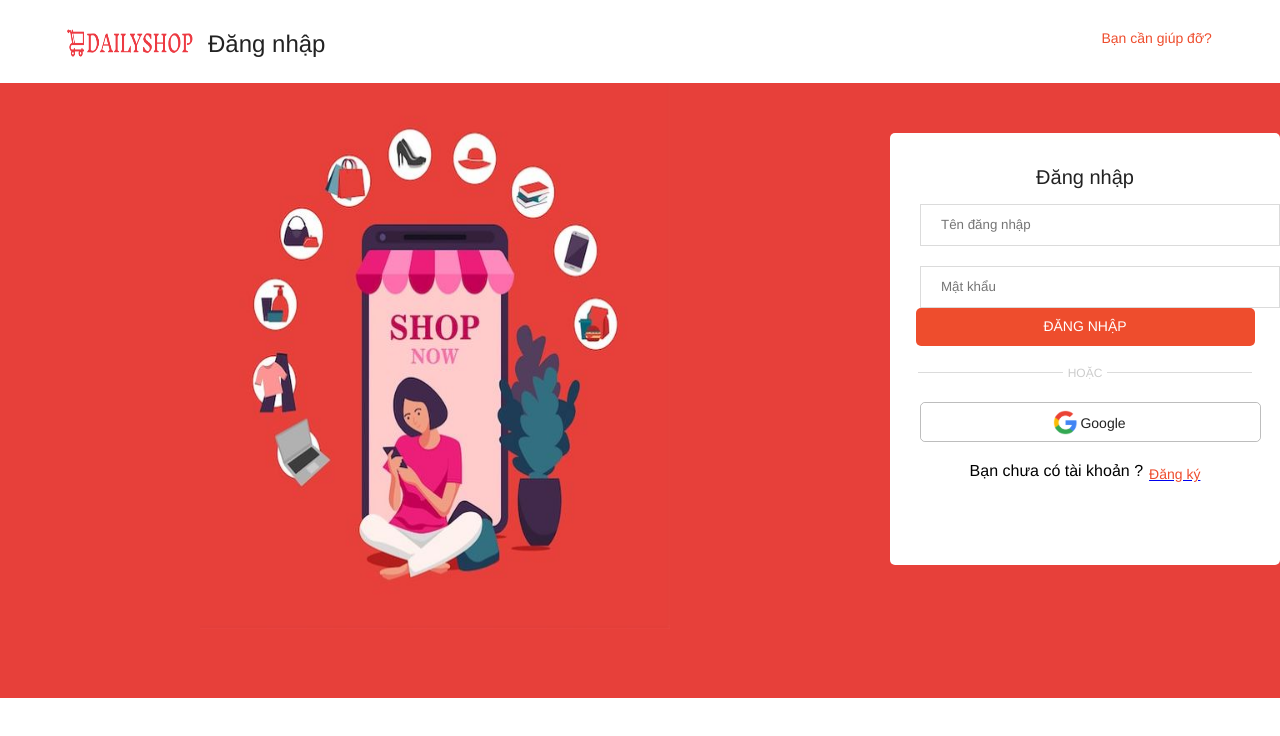
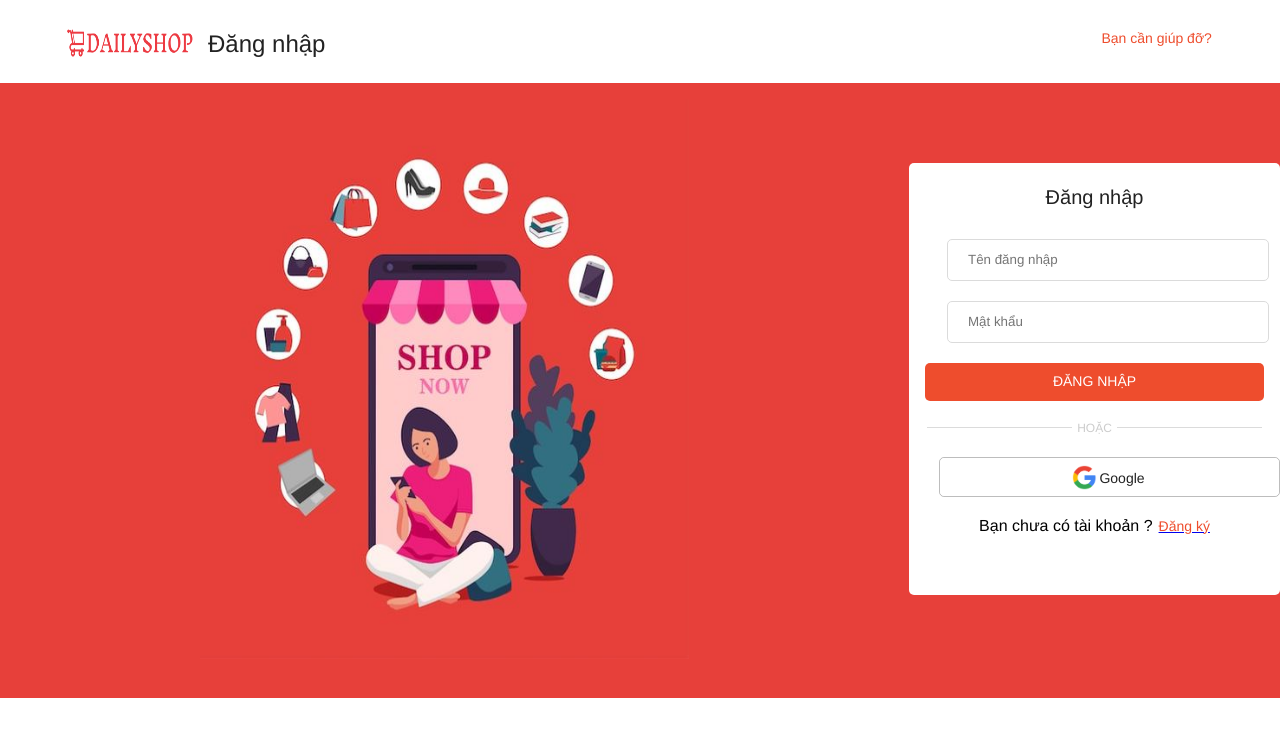
Before and after one commit to BuiLongCuong/MD6-DailyShop-FrontEnd2, a React (Create React App) app: page /login in a window 1280 px wide. Shown: the top 736 px of the page. Built offline with nearby package versions, Linux system fonts and the light colour scheme.

Commit message:
fix giao diện đk đn

```diff
--- a/src/pages/Security/Customer/Login/Login.css
+++ b/src/pages/Security/Customer/Login/Login.css
@@ -19,11 +19,11 @@
     background-color: #e7403a;
 }
 
-/*.footer {*/
-/*    height: 48px;*/
-/*    width: 100%;*/
-/*    background-color: blueviolet;*/
-/*}*/
+.footerLogin {
+    height: 48px;
+    width: 100%;
+    /*background-color: blueviolet;*/
+}
 
 .headerLogin .headerDetail {
     width: 1153px;
@@ -87,13 +87,14 @@
     justify-content: center;
 }
 
-.intro {
+.introLogin {
     font-weight: 400;
     font-size: 20px;
     line-height: 24px;
     color: #222222;
     font-family: "Helvetica Neue", Helvetica, Arial, 文泉驛正黑, "WenQuanYi Zen Hei", "Hiragino Sans GB", "儷黑 Pro", "LiHei Pro", "Heiti TC", 微軟正黑體, "Microsoft JhengHei UI", "Microsoft JhengHei", sans-serif;
-    margin-top: 31.6px;
+    margin-top: 21.6px;
+    margin-bottom: 15px;
 }
 
 .usernameLogin {
@@ -101,7 +102,7 @@
     /*justify-content: center;*/
     margin-top: 20px;
     border-radius: 5px 5px 5px 5px;
-    margin-left: 30px;
+    margin-left: 38px;
 }
 
 .passwordLogin {
@@ -109,7 +110,7 @@
     /*justify-content: center;*/
     margin-top: 20px;
     border-radius: 5px 5px 5px 5px;
-    margin-left: 30px;
+    margin-left: 38px;
 }
 
 .main1 .content .background {
@@ -117,6 +118,7 @@
     width: 560px;
     background-color: orange;
     margin-left: 200px;
+    margin-top: 60px;
 }
 
 .main1 .content .background img {
@@ -130,20 +132,23 @@
     background-color: white;
     margin-left: 220px;
     border-radius: 5px 5px 5px 5px;
+    margin-top: 60px;
 }
 
 .row2 .usernameLogin input {
     height: 40px;
-    width: 338px;
+    width: 300px;
     padding-left: 20px;
     border: 1px solid #dbdbdb;
+    border-radius: 5px 5px 5px 5px;
 }
 
 .row2 .passwordLogin input {
     height: 40px;
-    width: 338px;
+    width: 300px;
     padding-left: 20px;
     border: 1px solid #dbdbdb;
+    border-radius: 5px 5px 5px 5px;
 }
 
 .row2 .usernameLogin .validate p {
@@ -155,7 +160,7 @@
 
 
 .buttonLogin {
-    /*margin-top: 20px;*/
+    margin-top: 20px;
     display: flex;
     justify-content: center;
     border: none;
@@ -262,6 +267,6 @@
     line-height: 17px;
     color: #ee4d2d;
     font-family: "Helvetica Neue", Helvetica, Arial, 文泉驛正黑, "WenQuanYi Zen Hei", "Hiragino Sans GB", "儷黑 Pro", "LiHei Pro", "Heiti TC", 微軟正黑體, "Microsoft JhengHei UI", "Microsoft JhengHei", sans-serif;;
-    margin-top: 4.5px;
+    margin-top: 1px;
     padding-left: 6px;
 }
--- a/src/pages/Security/Customer/Login/Login.js
+++ b/src/pages/Security/Customer/Login/Login.js
@@ -66,7 +66,7 @@ export default function Login() {
                     </div>
                     <div className="Login">
                         <div className="row1">
-                            <div className="intro">
+                            <div className="introLogin">
                                 <p>Đăng nhập</p>
                             </div>
                         </div>
@@ -131,7 +131,7 @@ export default function Login() {
                         </div>
                     </div>
                 </div>
-                <div className="footer"></div>
+                <div className="footerLogin"></div>
             </div>
         </>
     )
--- a/src/pages/Security/Customer/Register/Register.css
+++ b/src/pages/Security/Customer/Register/Register.css
@@ -79,6 +79,7 @@
     background-color: white;
     margin-left: 220px;
     border-radius: 20px 20px 20px 20px;
+    margin-top: 80px;
 }
 
 .main2 .content {
@@ -98,8 +99,8 @@
     line-height: 24px;
     color: #222222;
     font-family: "Helvetica Neue", Helvetica, Arial, 文泉驛正黑, "WenQuanYi Zen Hei", "Hiragino Sans GB", "儷黑 Pro", "LiHei Pro", "Heiti TC", 微軟正黑體, "Microsoft JhengHei UI", "Microsoft JhengHei", sans-serif;
-    margin-top: 31.6px;
-
+    margin-top: 28.6px;
+    margin-bottom: 35px;
 }
 
 .acc {
@@ -113,6 +114,7 @@
 }
 .usernameOfRegister {
     margin-left: 35px;
+    margin-bottom: 20px;
 }
 
 .passwordOfRegister {
@@ -165,30 +167,30 @@
     margin-left: 35px;
 }
 
-.row2 .acc .usernameRegister input {
-    width: 140px;
-    margin-left: 20px;
-}
+/*.row2 .acc .usernameRegister input {*/
+/*    width: 140px;*/
+/*    margin-left: 20px;*/
+/*}*/
 
-.row2 .acc .passwordRegister input {
-    width: 140px;
-    margin-right: 20px;
-}
+/*.row2 .acc .passwordRegister input {*/
+/*    width: 140px;*/
+/*    margin-right: 20px;*/
+/*}*/
 
-.row2 .infoPer .phone input {
-    width: 140px;
-    margin-left: 20px;
-}
+/*.row2 .infoPer .phone input {*/
+/*    width: 140px;*/
+/*    margin-left: 20px;*/
+/*}*/
 
-.row2 .infoPer .birthday input {
-    width: 140px;
-    margin-right: 20px;
-}
+/*.row2 .infoPer .birthday input {*/
+/*    width: 140px;*/
+/*    margin-right: 20px;*/
+/*}*/
 
 
 input {
     height: 40px;
-    width: 329px;
+    width: 310px;
     padding-left: 20px;
     border: 1px solid #dbdbdb;
 }
@@ -305,7 +307,7 @@ input {
     line-height: 17px;
     color: #ee4d2d;
     font-family: "Helvetica Neue", Helvetica, Arial, 文泉驛正黑, "WenQuanYi Zen Hei", "Hiragino Sans GB", "儷黑 Pro", "LiHei Pro", "Heiti TC", 微軟正黑體, "Microsoft JhengHei UI", "Microsoft JhengHei", sans-serif;;
-    margin-top: 4.5px;
+    margin-top: 1px;
     padding-left: 6px;
 }
 
@@ -330,7 +332,7 @@ input {
     background-color: #e7403a;
 }
 
-.footer {
+.footerRegister {
     height: 50px;
     width: 100%;
     background-color: white;
@@ -382,6 +384,7 @@ input {
     background-color: orange;
     margin-left: 200px;
     margin-bottom: 30px;
+    margin-top: 60px;
 }
 
 .main2 .content .background img {
@@ -403,15 +406,7 @@ input {
     margin-bottom: -5px;
 }
 
-.intro {
-    font-weight: 400;
-    font-size: 20px;
-    line-height: 24px;
-    color: #222222;
-    font-family: "Helvetica Neue", Helvetica, Arial, 文泉驛正黑, "WenQuanYi Zen Hei", "Hiragino Sans GB", "儷黑 Pro", "LiHei Pro", "Heiti TC", 微軟正黑體, "Microsoft JhengHei UI", "Microsoft JhengHei", sans-serif;
-    margin-top: 31.6px;
 
-}
 
 .acc {
     display: flex;
@@ -469,7 +464,7 @@ input {
 }
 .row2 .email input {
     height: 40px;
-    width: 328px;
+    width: 310px;
     padding-left: 20px;
 }
 
@@ -481,7 +476,7 @@ input {
 }
 .row2 .confirmPassword input {
     height: 40px;
-    width: 328px;
+    width: 310px;
     padding-left: 20px;
 }
 
--- a/src/pages/Security/Customer/Register/Register.js
+++ b/src/pages/Security/Customer/Register/Register.js
@@ -132,7 +132,7 @@ export default function Register() {
                         </div>
                     </div>
                 </div>
-                <div className="footer"></div>
+                <div className="footerRegister"></div>
             </div>
         </>
     )
--- a/src/pages/Security/Supplier/SignUp/SignUp.css
+++ b/src/pages/Security/Supplier/SignUp/SignUp.css
@@ -123,7 +123,7 @@
 
 .form-login-signup .register-signup {
     width: 420px;
-    height: 580px;
+    height: 590px;
     background-color: #fff;
     box-sizing: border-box;
     box-shadow: 0 3px 10px 0 rgba(0, 0, 0, .14);
@@ -138,6 +138,7 @@
     width: 100%;
     height: 60px;
     padding-left: 10px;
+    margin-bottom: -10px;
 }
 
 .register-signup .forme {
```
